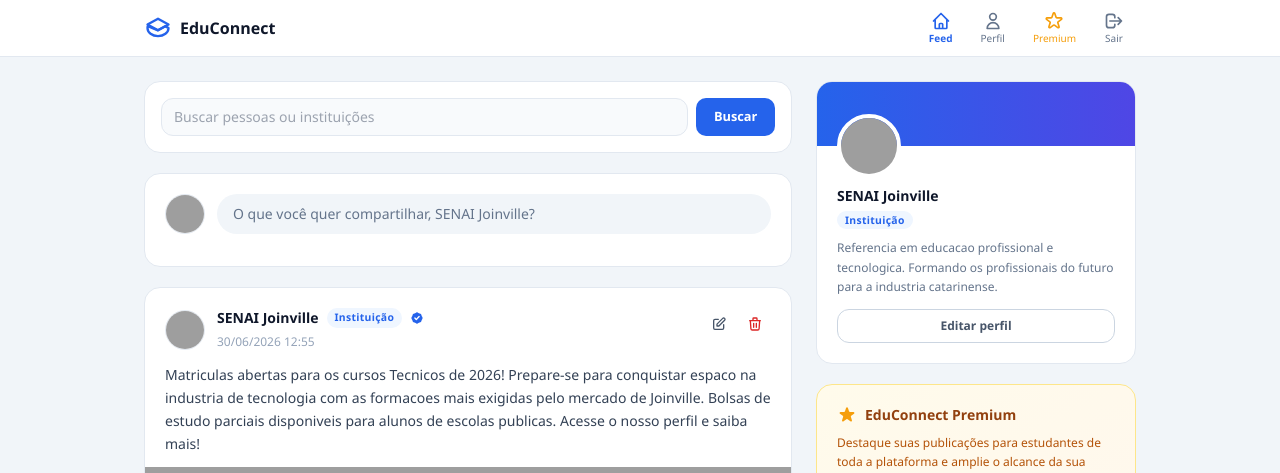
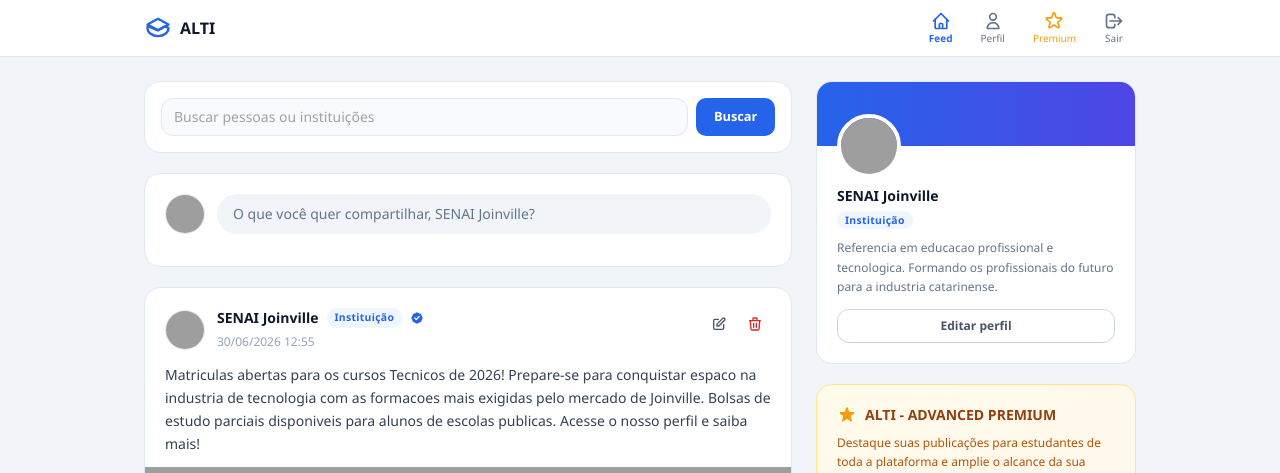
Before and after one commit to th4tyana/NexusStudy, a PHP site: page / in a window 1280 px wide. Shown: the top 473 px of the page. Run offline with PHP 8.4, Linux system fonts and the light colour scheme; the visitor is signed in with stand-in values (Sample User, id 1); data comes from the database, SQL or seed files in the repository; some libraries are stand-ins or nearby versions; grey boxes are pictures that could not be loaded.

Commit message:
Alterações de nome para ALTI e recuso premium

```diff
--- a/views/feed_view.php
+++ b/views/feed_view.php
@@ -4,7 +4,7 @@
 <head>
 <meta charset="UTF-8">
 <meta name="viewport" content="width=device-width, initial-scale=1.0">
-<title>EduConnect — Feed</title>
+<title>ALTI — Feed</title>
 <script src="https://cdn.tailwindcss.com"></script>
 <style>
   body { font-family: 'Segoe UI', system-ui, sans-serif; background: #f1f5f9; }
@@ -35,7 +35,7 @@
         <path stroke-linecap="round" stroke-linejoin="round" d="M12 14l9-5-9-5-9 5 9 5z"/>
         <path stroke-linecap="round" stroke-linejoin="round" d="M12 14l6.16-3.422A12.083 12.083 0 0121 12c0 3.866-4.03 7-9 7s-9-3.134-9-7c0-.539.078-1.06.227-1.562L12 14z"/>
       </svg>
-      <span class="font-bold text-slate-900 hidden sm:inline">EduConnect</span>
+      <span class="font-bold text-slate-900 hidden sm:inline">ALTI</span>
     </a>
 
     <!-- Nav -->
@@ -360,7 +360,7 @@
         <svg class="w-5 h-5 text-amber-500" fill="currentColor" viewBox="0 0 20 20">
           <path d="M9.049 2.927c.3-.921 1.603-.921 1.902 0l1.07 3.292a1 1 0 00.95.69h3.462c.969 0 1.371 1.24.588 1.81l-2.8 2.034a1 1 0 00-.364 1.118l1.07 3.292c.3.921-.755 1.688-1.54 1.118l-2.8-2.034a1 1 0 00-1.175 0l-2.8 2.034c-.784.57-1.838-.197-1.539-1.118l1.07-3.292a1 1 0 00-.364-1.118L2.98 8.72c-.783-.57-.38-1.81.588-1.81h3.461a1 1 0 00.951-.69l1.07-3.292z"/>
         </svg>
-        <span class="font-bold text-amber-800 text-sm">EduConnect Premium</span>
+        <span class="font-bold text-amber-800 text-sm">ALTI - ADVANCED PREMIUM</span>
       </div>
       <p class="text-xs text-amber-700 leading-relaxed mb-3">
         Destaque suas publicações para estudantes de toda a plataforma e amplie o alcance da sua instituição.
@@ -388,7 +388,7 @@
 
     <!-- Rodapé -->
     <p class="text-xs text-slate-400 text-center px-2">
-      EduConnect &copy; <?= date('Y') ?><br>
+      ALTI <?= date('Y') ?><br>
       Projeto Academico — Arquitetura MVC + PHP
     </p>
   </aside>
@@ -432,7 +432,7 @@
         <path d="M9.049 2.927c.3-.921 1.603-.921 1.902 0l1.07 3.292a1 1 0 00.95.69h3.462c.969 0 1.371 1.24.588 1.81l-2.8 2.034a1 1 0 00-.364 1.118l1.07 3.292c.3.921-.755 1.688-1.54 1.118l-2.8-2.034a1 1 0 00-1.175 0l-2.8 2.034c-.784.57-1.838-.197-1.539-1.118l1.07-3.292a1 1 0 00-.364-1.118L2.98 8.72c-.783-.57-.38-1.81.588-1.81h3.461a1 1 0 00.951-.69l1.07-3.292z"/>
       </svg>
     </div>
-    <h3 class="font-bold text-slate-900 text-lg mb-2">EduConnect Premium</h3>
+    <h3 class="font-bold text-slate-900 text-lg mb-2">ALTI ADV - Premium</h3>
     <p class="text-slate-500 text-sm mb-6 leading-relaxed">
       Este recurso ainda nao esta disponivel.<br>
       Em breve, instituicoes poderao adquirir pacotes de destaque para ampliar seu alcance na plataforma (RN05).
```
